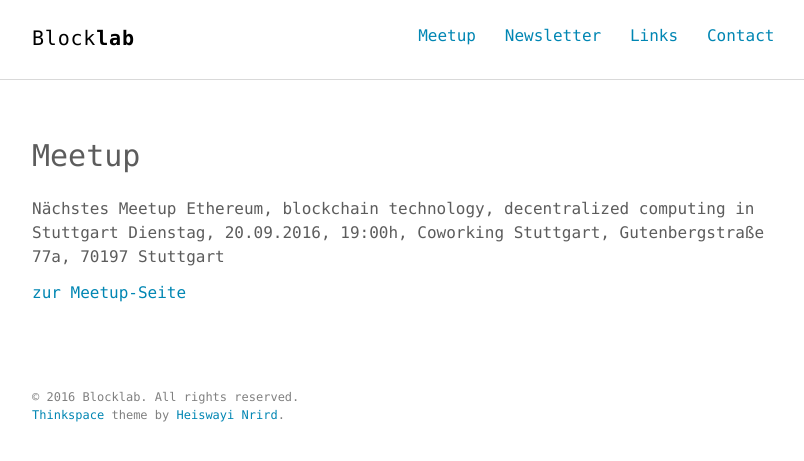
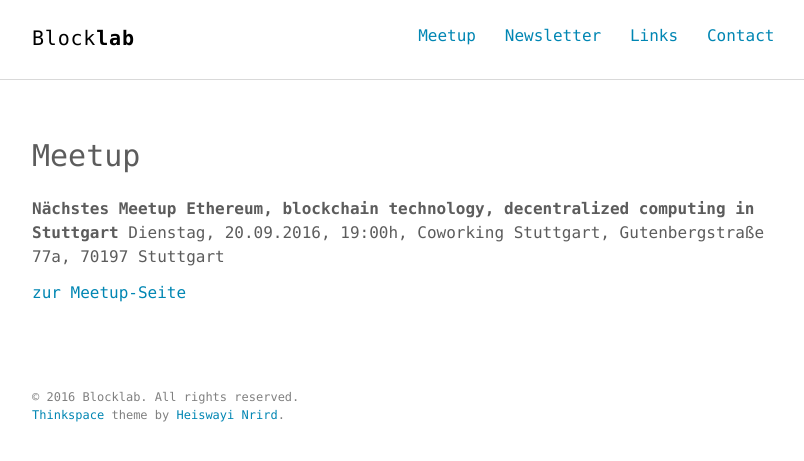
Before and after one commit to blocklab/site, a Jekyll site: the page built from meetup.md, in a window 1280 px wide. Shown: the top 461 px of the page, without its empty margins (232-1036 px from the left). Built offline with Jekyll 4.4.1, drawn with Linux system fonts in a browser that asks for light colours.

```diff
--- a/meetup.md
+++ b/meetup.md
@@ -4,7 +4,7 @@ title: Meetup
 permalink: /meetup/
 ---
 
-Nächstes Meetup Ethereum, blockchain technology, decentralized computing in Stuttgart
+**Nächstes Meetup Ethereum, blockchain technology, decentralized computing in Stuttgart**
 Dienstag, 20.09.2016, 19:00h, Coworking Stuttgart, Gutenbergstraße 77a, 70197 Stuttgart
 
 [zur Meetup-Seite](http://www.meetup.com/de-DE/Ethereum-blockchain-technology-decentralized-computing/events/232471307/)
```
